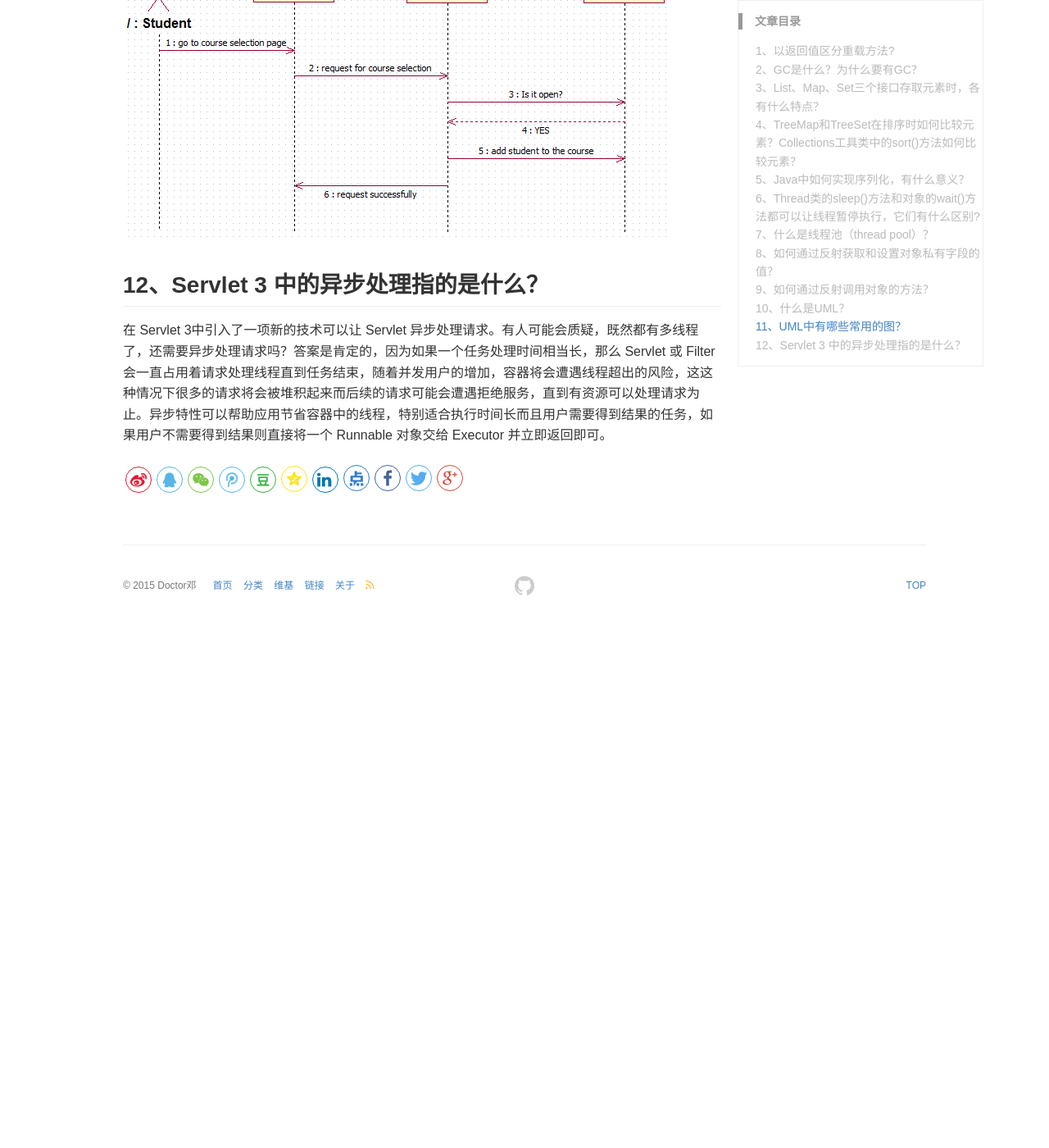
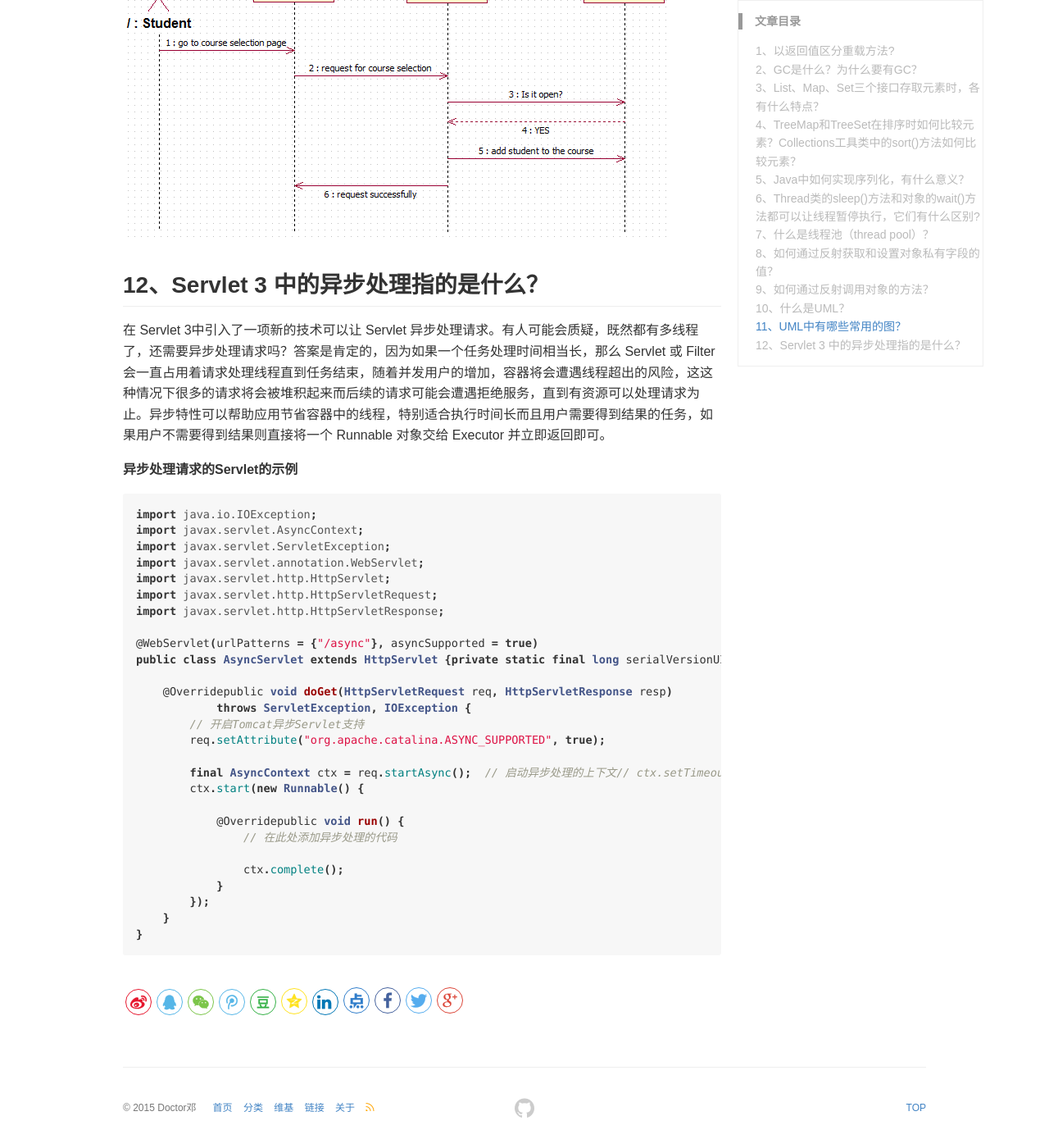
Before and after one commit to DoctorDeng/DoctorDeng.github.io, a Jekyll site: the page built from _posts/2016-09-09-java-面试.md, in a window 1280 px wide and 1400 px high, scrolled down 9306 px. Shown: the whole window at 82% size. Built offline with Jekyll 4.4.1, drawn with Linux system fonts in a browser that asks for light colours; before the commit the page ends 10069 px from its top, so only the background shows below that.

Commit message:
modify file

````diff
--- a/_posts/2016-09-09-java-面试.md
+++ b/_posts/2016-09-09-java-面试.md
@@ -303,3 +303,35 @@ UML定义了多种图形化的符号来描述软件系统部分或全部的静
 
 ## 12、Servlet 3 中的异步处理指的是什么？
 在 Servlet 3中引入了一项新的技术可以让 Servlet 异步处理请求。有人可能会质疑，既然都有多线程了，还需要异步处理请求吗？答案是肯定的，因为如果一个任务处理时间相当长，那么 Servlet 或 Filter 会一直占用着请求处理线程直到任务结束，随着并发用户的增加，容器将会遭遇线程超出的风险，这这种情况下很多的请求将会被堆积起来而后续的请求可能会遭遇拒绝服务，直到有资源可以处理请求为止。异步特性可以帮助应用节省容器中的线程，特别适合执行时间长而且用户需要得到结果的任务，如果用户不需要得到结果则直接将一个 Runnable 对象交给 Executor 并立即返回即可。
+
+**异步处理请求的Servlet的示例**
+
+```java?linenums
+import java.io.IOException;
+import javax.servlet.AsyncContext;
+import javax.servlet.ServletException;
+import javax.servlet.annotation.WebServlet;
+import javax.servlet.http.HttpServlet;
+import javax.servlet.http.HttpServletRequest;
+import javax.servlet.http.HttpServletResponse;
+
+@WebServlet(urlPatterns = {"/async"}, asyncSupported = true)
+public class AsyncServlet extends HttpServlet {private static final long serialVersionUID = 1L;
+
+    @Overridepublic void doGet(HttpServletRequest req, HttpServletResponse resp)
+            throws ServletException, IOException {
+        // 开启Tomcat异步Servlet支持
+        req.setAttribute("org.apache.catalina.ASYNC_SUPPORTED", true);
+
+        final AsyncContext ctx = req.startAsync();  // 启动异步处理的上下文// ctx.setTimeout(30000);
+        ctx.start(new Runnable() {
+
+            @Overridepublic void run() {
+                // 在此处添加异步处理的代码
+
+                ctx.complete();
+            }
+        });
+    }
+}
+```
````
